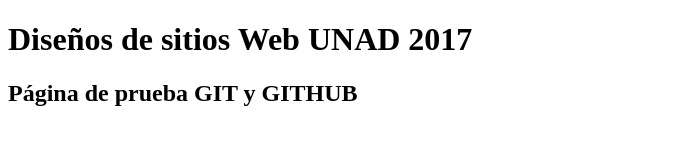
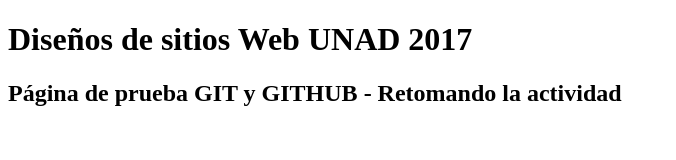
Before and after one commit to MaoEs/Diseno_de_sitios_web, a plain HTML site: page index.html in a window 1280 px wide. Shown: the whole page, without its empty margins (0-676 px from the left). Drawn offline with Linux system fonts and the light colour scheme.

Commit message:
Commit3
Add "Retomando la actividad"

```diff
--- a/index.html
+++ b/index.html
@@ -6,7 +6,7 @@
  <body>
 	<hgroup>
         <h1>Diseños de sitios Web UNAD 2017</h1>
-        <h2>Página de prueba GIT y GITHUB</h2>
+        <h2>Página de prueba GIT y GITHUB - Retomando la actividad</h2>
 	</hgroup>
  </body>
 </html>
```
